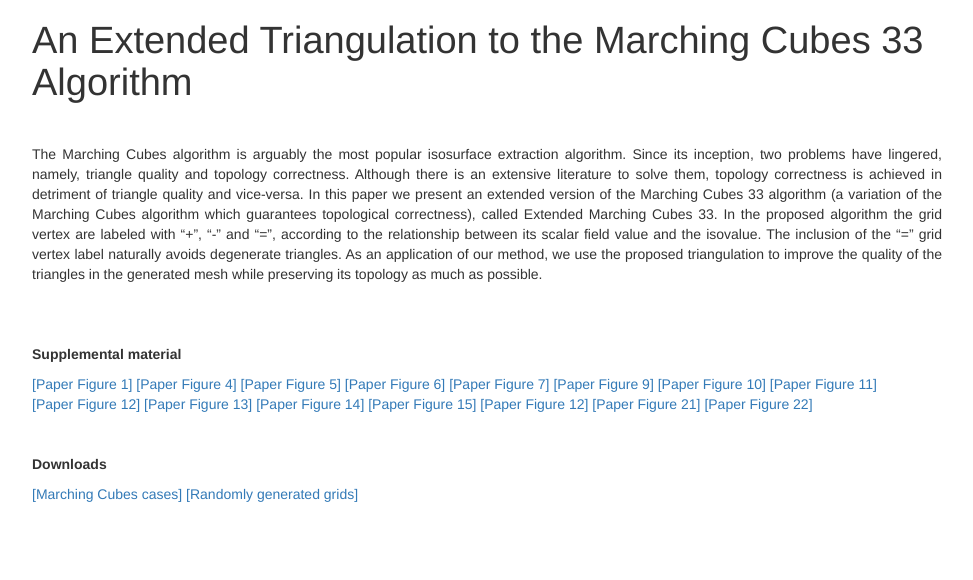
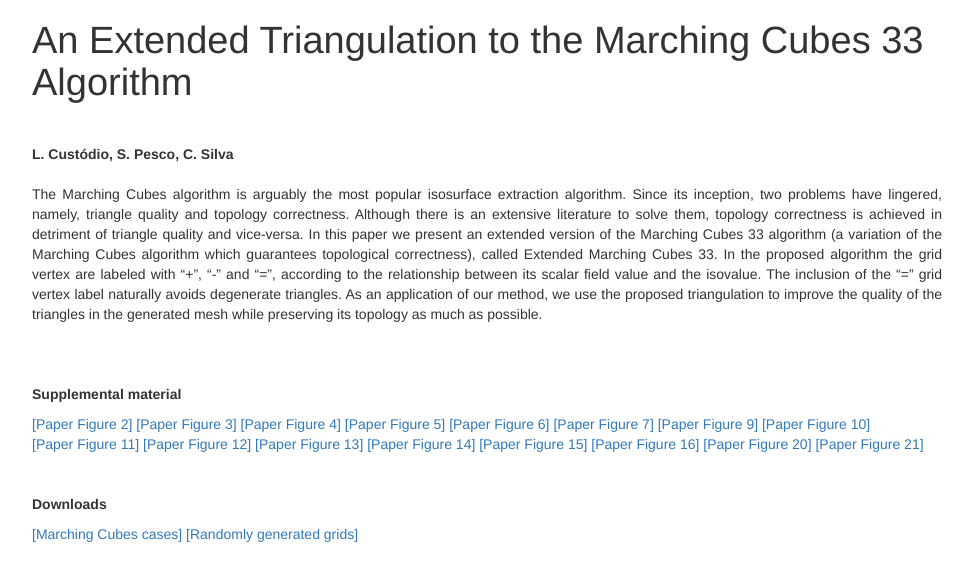
Before and after one commit to liscustodio/ExtendedMC33, a plain HTML site: page index.html in a window 1280 px wide. Shown: the whole page, without its empty margins (153-1126 px from the left). Drawn offline with nearby package versions, Linux system fonts and the light colour scheme; some packages are replaced by stand-ins of ours.

Commit message:
minor changes

```diff
--- a/index.html
+++ b/index.html
@@ -123,6 +123,7 @@ $(document).ready(function () {
 <p><br></p>
 <!-- <p><br> <a href="http://liscustodio.github.io">Custodio, L.</a>, <a href="http://www.tiagoetiene.net/"> Etiene, T.</a>, <a href="http://www.mat.puc-rio.br/~sinesio/"> Pesco, S.</a> and <a href="http://engineering.nyu.edu/people/claudio-silva"> Silva, C.</a> </p>-->
 <p align="justify">
+<b>L. Custódio, S. Pesco, C. Silva</b> <br><br>
 The Marching Cubes algorithm is arguably the most popular isosurface extraction algorithm. Since its inception, two problems have lingered, namely, triangle quality and topology correctness. Although there is an extensive literature to solve them, topology correctness is achieved in detriment of triangle quality and vice-versa. In this paper we present an extended version of the Marching Cubes 33 algorithm (a variation of the Marching Cubes algorithm which guarantees topological correctness), called Extended Marching Cubes 33. In the proposed algorithm the grid vertex are labeled with “+”, “-” and “=”, according to the relationship between its scalar field value and the isovalue. The inclusion of the “=” grid vertex label naturally avoids degenerate triangles. As an application of our method, we use the proposed triangulation to improve the quality of the triangles in the generated mesh while preserving its topology as much as possible.
 </p>
 <p><br> <br></p>
@@ -130,21 +131,23 @@ The Marching Cubes algorithm is arguably the most popular isosurface extraction
 <b>Supplemental material</b>
 </p>
 <p><span class="s2">
-  <a href="https://liscustodio.github.io/tcie/MCtable.html"><span class="s4">[Paper Figure 1]</span></a>
-  <a href="https://liscustodio.github.io/ExtendedMC33/Figure1.html"><span class="s4">[Paper Figure 4]</span></a>
-  <a href="https://liscustodio.github.io/ExtendedMC33/figure2.html"><span class="s4">[Paper Figure 5]</span></a>
-  <a href="https://liscustodio.github.io/ExtendedMC33/figure3.html"><span class="s4">[Paper Figure 6]</span></a>
-  <a href="https://liscustodio.github.io/tcie/MC33table.html"><span class="s4">[Paper Figure 7]</span></a>
-  <a href="https://liscustodio.github.io/ExtendedMC33/figure5.html"><span class="s4">[Paper Figure 9]</span></a></span>
-  <a href="https://liscustodio.github.io/ExtendedMC33/figure6.html"><span class="s4">[Paper Figure 10]</span></a>
-  <a href="https://liscustodio.github.io/ExtendedMC33/figure7.html"><span class="s4">[Paper Figure 11]</span></a> <br>
-  <a href="https://liscustodio.github.io/ExtendedMC33/cube_more_trilimear.html"><span class="s4">[Paper Figure 12]</span></a>
-  <a href="https://liscustodio.github.io/ExtendedMC33/comparison.html"><span class="s4">[Paper Figure 13]</span></a>
-  <a href="https://liscustodio.github.io/ExtendedMC33/chernTrig.html"><span class="s4">[Paper Figure 14]</span></a></span>
-  <a href="https://liscustodio.github.io/ExtendedMC33/figure11.html"><span class="s4">[Paper Figure 15]</span></a>
-  <a href="https://liscustodio.github.io/ExtendedMC33/grid.html"><span class="s4">[Paper Figure 12]</span></a>
-  <a href="https://liscustodio.github.io/ExtendedMC33/figure15.html"><span class="s4">[Paper Figure 21]</span></a>
-  <a href="https://liscustodio.github.io/ExtendedMC33/verification_step_result.html"><span class="s4">[Paper Figure 22]</span></a><br></p>
+  <a href="https://liscustodio.github.io/ExtendedMC33/Figure2.html"><span class="s4">[Paper Figure 2]</span></a>
+  <a href="https://liscustodio.github.io/ExtendedMC33/Figure3.html"><span class="s4">[Paper Figure 3]</span></a>
+  <a href="https://liscustodio.github.io/ExtendedMC33/Figure4.html"><span class="s4">[Paper Figure 4]</span></a>
+  <a href="https://liscustodio.github.io/ExtendedMC33/Figure5.html"><span class="s4">[Paper Figure 5]</span></a>
+ <a href="https://liscustodio.github.io/ExtendedMC33/Figure6.html"><span class="s4">[Paper Figure 6]</span></a>
+<a href="https://liscustodio.github.io/ExtendedMC33/Figure7.html"><span class="s4">[Paper Figure 7]</span></a>
+<a href="https://liscustodio.github.io/ExtendedMC33/Figure9.html"><span class="s4">[Paper Figure 9]</span></a>
+<a href="https://liscustodio.github.io/ExtendedMC33/Figure10.html"><span class="s4">[Paper Figure 10]</span></a><br>
+<a href="https://liscustodio.github.io/ExtendedMC33/Figure11.html"><span class="s4">[Paper Figure 11]</span></a>
+<a href="https://liscustodio.github.io/ExtendedMC33/Figure12.html"><span class="s4">[Paper Figure 12]</span></a>
+<a href="https://liscustodio.github.io/ExtendedMC33/Figure13.html"><span class="s4">[Paper Figure 13]</span></a>
+<a href="https://liscustodio.github.io/ExtendedMC33/Figure14.html"><span class="s4">[Paper Figure 14]</span></a>
+<a href="https://liscustodio.github.io/ExtendedMC33/Figure15.html"><span class="s4">[Paper Figure 15]</span></a>
+<a href="https://liscustodio.github.io/ExtendedMC33/Figure16.html"><span class="s4">[Paper Figure 16]</span></a>
+<a href="https://liscustodio.github.io/ExtendedMC33/Figure20.html"><span class="s4">[Paper Figure 20]</span></a>
+<a href="https://liscustodio.github.io/ExtendedMC33/Figure21.html"><span class="s4">[Paper Figure 21]</span></a>
+<br></p>
 <p><br></p>
 
 
```
